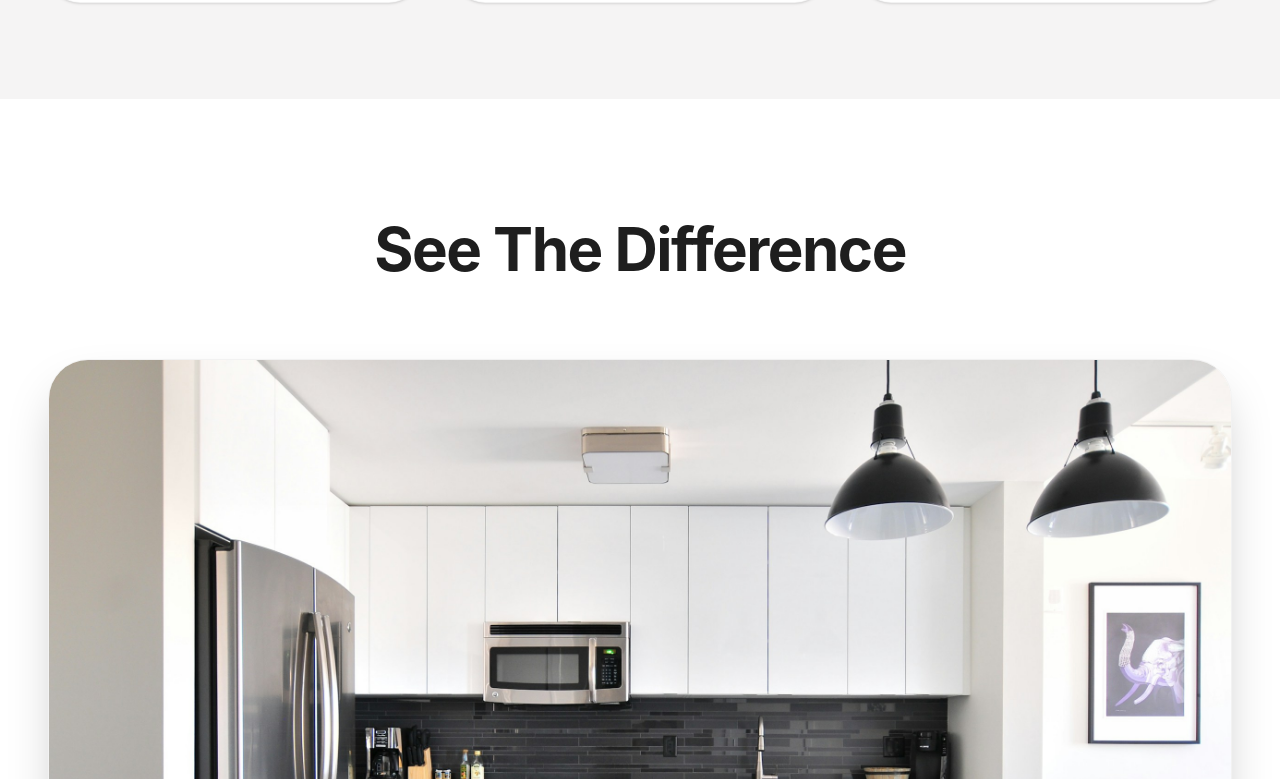
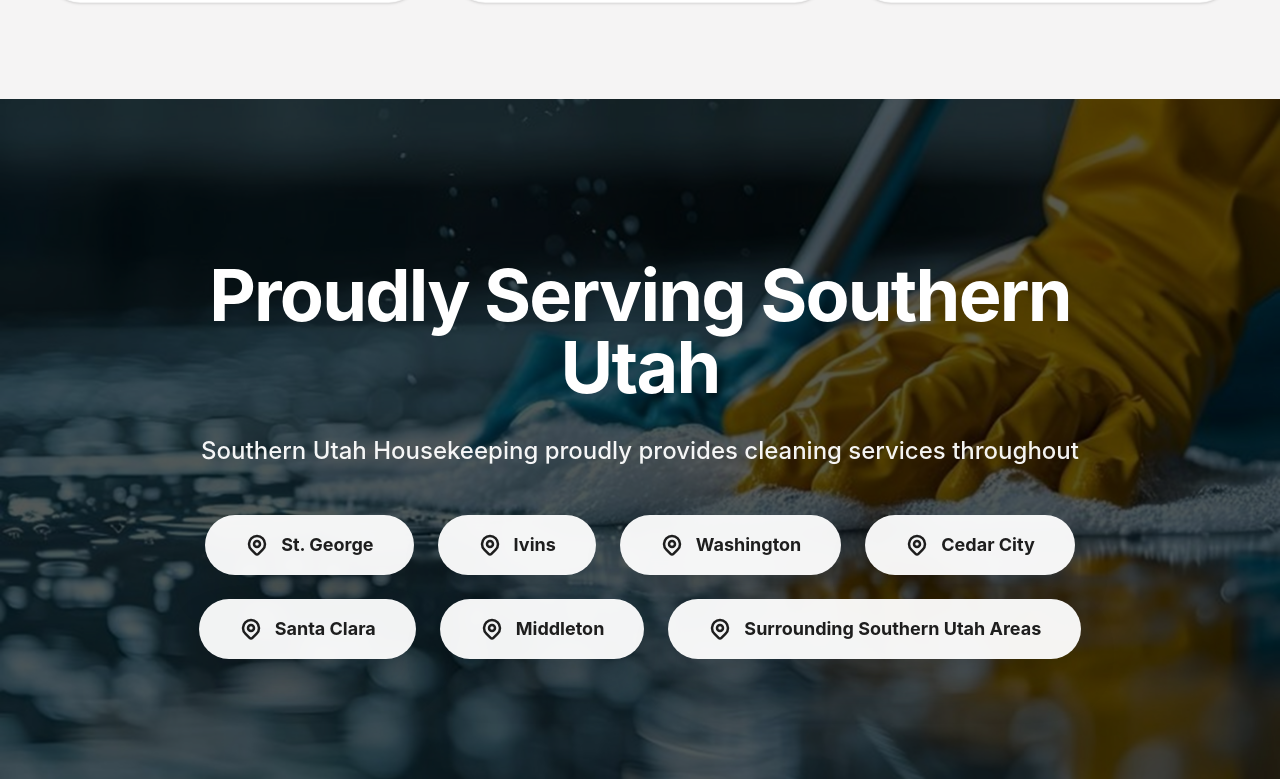
Before and after one commit to maheshikabandara/Southernutahhousekeeping, a React (Vite) app: page / in a window 1280 px wide. Shown: the part 7121-7900 px from the top of the page. Built offline with nearby package versions, Linux system fonts and the light colour scheme.

Commit message:
Update SouthernUtahHousekeeping.tsx

```diff
--- a/src/imports/SouthernUtahHousekeeping/SouthernUtahHousekeeping.tsx
+++ b/src/imports/SouthernUtahHousekeeping/SouthernUtahHousekeeping.tsx
@@ -312,12 +312,12 @@ export default function SouthernUtahHousekeeping() {
       <Services />
       <Airbnb />
       <Reviews />
-      <SectionLayout className="bg-white py-16 lg:py-[120px] text-center">
+      {/* <SectionLayout className="bg-white py-16 lg:py-[120px] text-center">
         <h2 className="text-4xl lg:text-6xl font-bold mb-12 lg:mb-20 tracking-tight text-[#1e1e1e]">See The Difference</h2>
         <div className="w-full rounded-[40px] overflow-hidden shadow-2xl border border-black/5">
           <img src={imgFrame33} className="w-full transition-transform hover:scale-[1.02] duration-1000" alt="Difference" />
         </div>
-      </SectionLayout>
+      </SectionLayout> */}
       <Areas />
       <Footer />
     </main>
```
